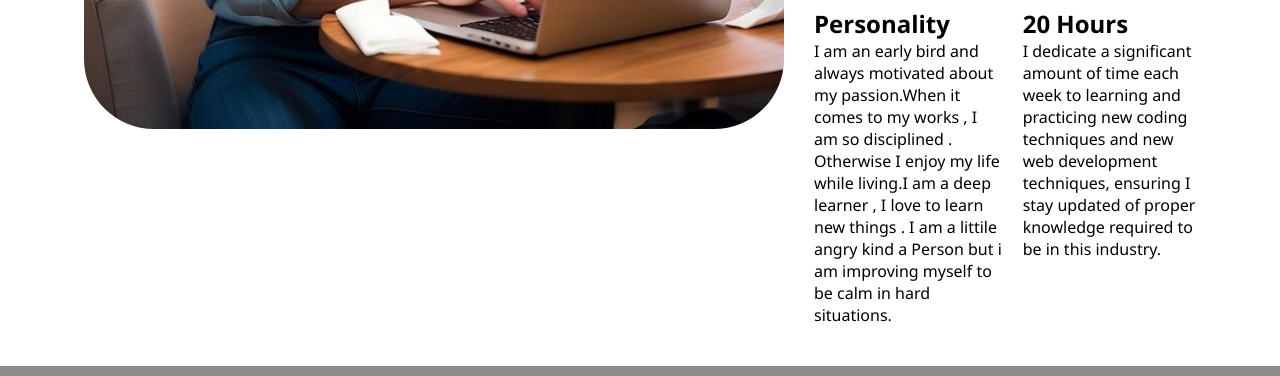
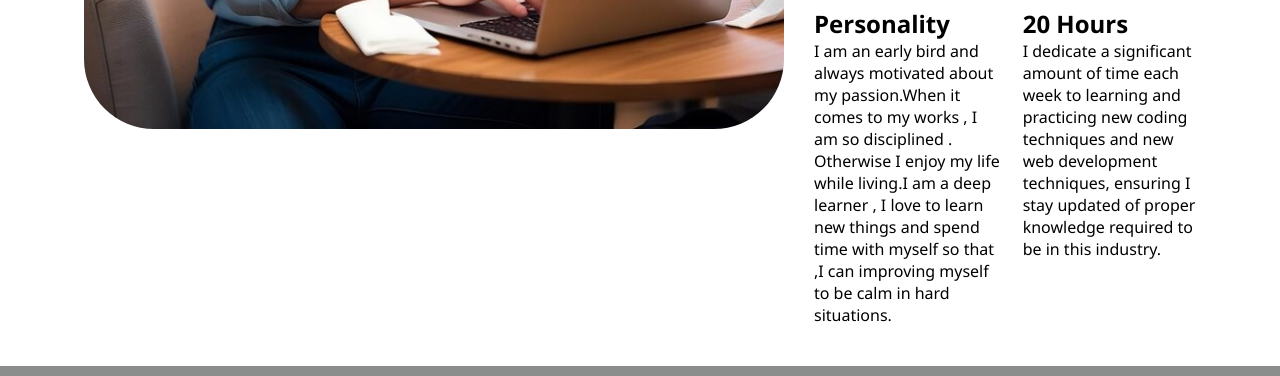
Before and after one commit to Lovnimesh/Lovnimesh.github.io, a plain HTML site: page about.html in a window 1280 px wide. Shown: the part 1082-1458 px from the top of the page. Drawn offline with Linux system fonts and the light colour scheme.

Commit message:
Update about.html

```diff
--- a/about.html
+++ b/about.html
@@ -44,7 +44,7 @@
                 </div>
                 <div class="botr">
                     <h2>Personality</h2>
-                    <p1>I am an early bird and always motivated about my passion.When it comes to my works , I am so disciplined . Otherwise I enjoy my life while living.I am a deep learner , I love to learn new things . I am a littile angry kind a Person but i am improving myself to be calm in hard situations.
+                    <p1>I am an early bird and always motivated about my passion.When it comes to my works , I am so disciplined . Otherwise I enjoy my life while living.I am a deep learner , I love to learn new things and spend time with myself so that ,I can improving myself to be calm in hard situations.
 
                     </p1>
                 </div>
```
